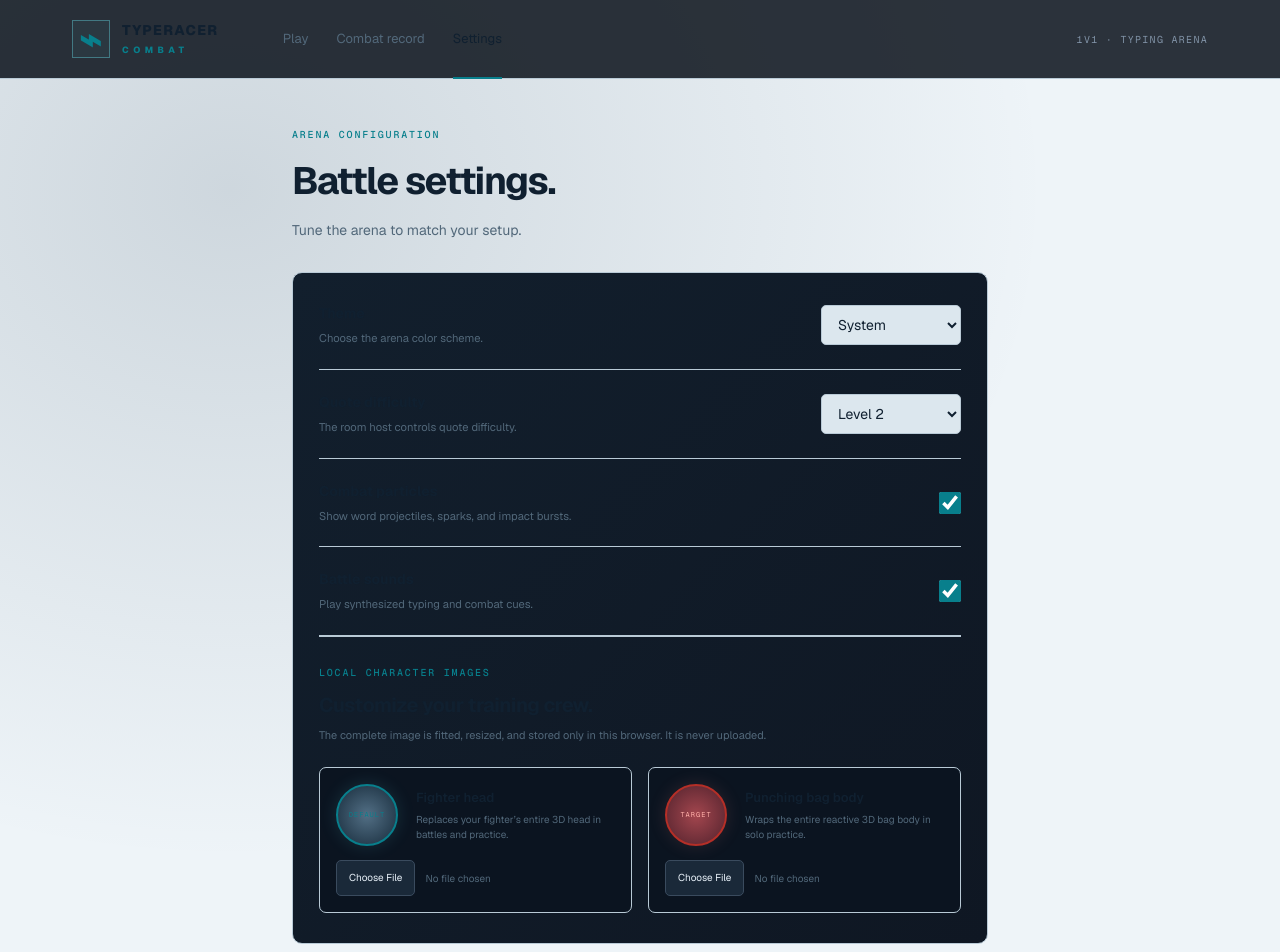
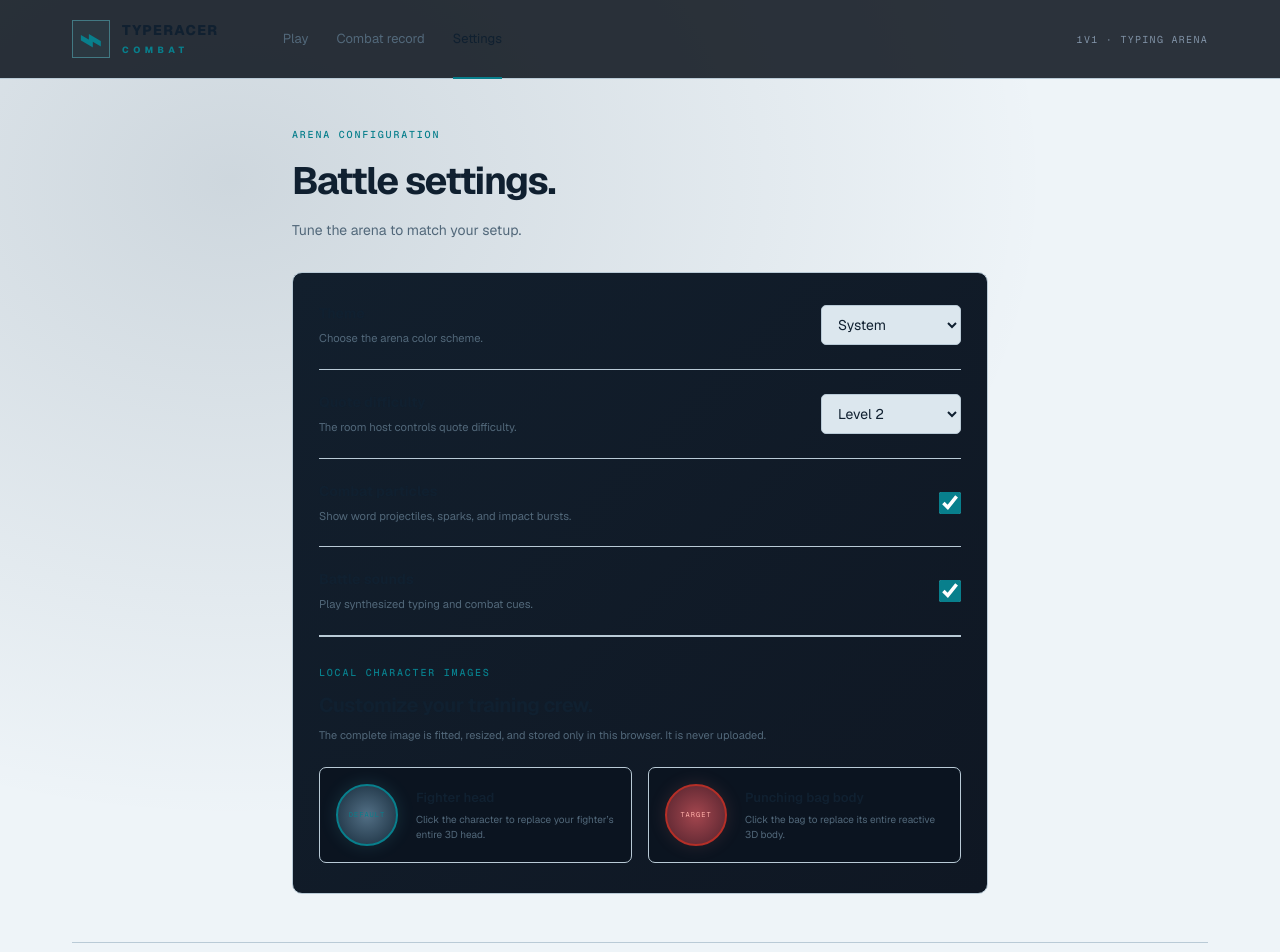
Before and after one commit to glophics-yoyan/typing-combat-next-js, a Next.js app: page /settings in a window 1280 px wide. Shown: the top 952 px of the page. Built offline with nearby package versions, Linux system fonts and the light colour scheme.

Commit message:
Make character previews clickable uploads

```diff
--- a/src/app/globals.css
+++ b/src/app/globals.css
@@ -325,11 +325,13 @@ h3 { font-weight: 600; }
 .image-setting-card { display: grid; grid-template-columns: 66px 1fr; align-items: center; gap: 14px; padding: 16px; border: 1px solid var(--border); border-radius: 7px; background: #0b1420; }
 .image-setting-card h3 { font-size: 13px; margin-bottom: 5px; }
 .image-setting-card p { color: var(--muted-foreground); font-size: 10px; line-height: 1.5; }
-.local-image-preview { width: 62px; height: 62px; display: grid; place-items: center; border: 2px solid var(--primary); border-radius: 50%; background: radial-gradient(circle, #526f85, #172b3b); background-position: center; background-size: cover; color: var(--primary); font-family: var(--font-mono); font-size: 7px; letter-spacing: 1px; box-shadow: 0 0 18px #68e4ef22; }
+.local-image-preview { position: relative; width: 62px; height: 62px; display: grid; place-items: center; border: 2px solid var(--primary); border-radius: 50%; background: radial-gradient(circle, #526f85, #172b3b); background-position: center; background-size: cover; color: var(--primary); cursor: pointer; font-family: var(--font-mono); font-size: 7px; letter-spacing: 1px; box-shadow: 0 0 18px #68e4ef22; transition: border-color .15s ease, box-shadow .15s ease, transform .15s ease; }
+.local-image-preview:hover { box-shadow: 0 0 24px #68e4ef44; transform: scale(1.03); }
+.local-image-preview:has(.local-image-input:focus-visible) { outline: 2px solid var(--foreground); outline-offset: 3px; }
+.local-image-preview:has(.local-image-input:disabled) { cursor: not-allowed; opacity: .6; transform: none; }
 .bag-image-preview { border-color: var(--danger); background-image: radial-gradient(circle, #a3464e, #51222d); color: #ffb0a9; box-shadow: 0 0 18px #ff857c22; }
-.local-image-input { grid-column: 1 / -1; width: 100%; color: var(--muted-foreground); font-size: 10px; }
-.local-image-input::file-selector-button { min-height: 36px; margin-right: 10px; border: 1px solid #3a4b5e; border-radius: 5px; padding: 8px 12px; background: #1a2939; color: #e8f1f9; cursor: pointer; }
-.local-image-input:disabled::file-selector-button { cursor: not-allowed; opacity: .55; }
+.bag-image-preview:hover { box-shadow: 0 0 24px #ff857c44; }
+.local-image-input { position: absolute; width: 1px; height: 1px; padding: 0; margin: -1px; overflow: hidden; clip: rect(0 0 0 0); clip-path: inset(50%); white-space: nowrap; border: 0; }
 .image-setting-card > .button { grid-column: 1 / -1; min-height: 36px; }
 .image-status { margin-top: 14px; color: var(--muted-foreground); font-size: 11px; }
 .image-success { color: var(--primary); }
--- a/src/app/settings/page.tsx
+++ b/src/app/settings/page.tsx
@@ -66,15 +66,19 @@ export default function SettingsPage() {
                         <div><p className="eyebrow">LOCAL CHARACTER IMAGES</p><h2>Customize your training crew.</h2><p className="muted">The complete image is fitted, resized, and stored only in this browser. It is never uploaded.</p></div>
                         <div className="image-customization-grid">
                             <section className="image-setting-card" aria-labelledby="fighter-image-title">
-                                <div className="local-image-preview fighter-image-preview" role="img" aria-label={settings.fighter_head_image ? 'Custom fighter head preview' : 'Default fighter head preview'} style={settings.fighter_head_image ? { backgroundImage: `url("${settings.fighter_head_image}")` } : undefined}><span>{settings.fighter_head_image ? '' : 'DEFAULT'}</span></div>
-                                <div><h3 id="fighter-image-title">Fighter head</h3><p>Replaces your fighter’s entire 3D head in battles and practice.</p></div>
-                                <input className="local-image-input" type="file" accept="image/jpeg,image/png,image/webp" aria-label="Choose fighter head image" disabled={loading || Boolean(uploading_target)} onChange={(event) => void uploadImage('fighter_head_image', event)} />
+                                <label className="local-image-preview fighter-image-preview" style={settings.fighter_head_image ? { backgroundImage: `url("${settings.fighter_head_image}")` } : undefined}>
+                                    <span>{settings.fighter_head_image ? '' : 'DEFAULT'}</span>
+                                    <input className="local-image-input" type="file" accept="image/jpeg,image/png,image/webp" aria-label="Choose fighter head image" disabled={loading || Boolean(uploading_target)} onChange={(event) => void uploadImage('fighter_head_image', event)} />
+                                </label>
+                                <div><h3 id="fighter-image-title">Fighter head</h3><p>Click the character to replace your fighter’s entire 3D head.</p></div>
                                 {settings.fighter_head_image && <Button variant="secondary" disabled={Boolean(uploading_target)} onClick={() => void removeImage('fighter_head_image')}>Remove image</Button>}
                             </section>
                             <section className="image-setting-card" aria-labelledby="bag-image-title">
-                                <div className="local-image-preview bag-image-preview" role="img" aria-label={settings.punching_bag_image ? 'Custom punching bag target preview' : 'Default punching bag target preview'} style={settings.punching_bag_image ? { backgroundImage: `url("${settings.punching_bag_image}")` } : undefined}><span>{settings.punching_bag_image ? '' : 'TARGET'}</span></div>
-                                <div><h3 id="bag-image-title">Punching bag body</h3><p>Wraps the entire reactive 3D bag body in solo practice.</p></div>
-                                <input className="local-image-input" type="file" accept="image/jpeg,image/png,image/webp" aria-label="Choose punching bag target image" disabled={loading || Boolean(uploading_target)} onChange={(event) => void uploadImage('punching_bag_image', event)} />
+                                <label className="local-image-preview bag-image-preview" style={settings.punching_bag_image ? { backgroundImage: `url("${settings.punching_bag_image}")` } : undefined}>
+                                    <span>{settings.punching_bag_image ? '' : 'TARGET'}</span>
+                                    <input className="local-image-input" type="file" accept="image/jpeg,image/png,image/webp" aria-label="Choose punching bag image" disabled={loading || Boolean(uploading_target)} onChange={(event) => void uploadImage('punching_bag_image', event)} />
+                                </label>
+                                <div><h3 id="bag-image-title">Punching bag body</h3><p>Click the bag to replace its entire reactive 3D body.</p></div>
                                 {settings.punching_bag_image && <Button variant="secondary" disabled={Boolean(uploading_target)} onClick={() => void removeImage('punching_bag_image')}>Remove image</Button>}
                             </section>
                         </div>
```
